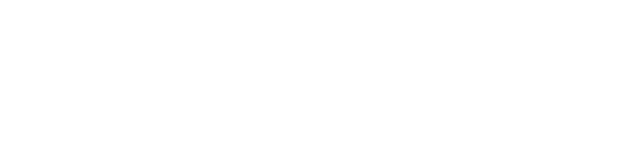
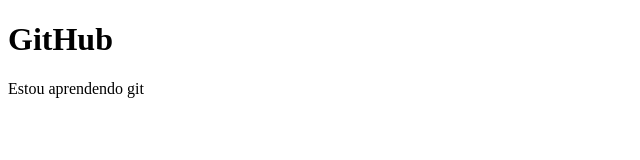
Before and after one commit to Guilherme-Meirelles/Comandos-Git, a plain HTML site: page index.html in a window 1280 px wide. Shown: the whole page, without its empty margins (0-640 px from the left). Drawn offline with Linux system fonts and the light colour scheme.

Commit message:
Terceiro commit

```diff
--- a/index.html
+++ b/index.html
@@ -6,6 +6,7 @@
     <title>Tutorial de Git</title>
 </head>
 <body>
-
+    <h1> GitHub</h1>
+    <p> Estou aprendendo git</p>
 </body>
 </html>
```
